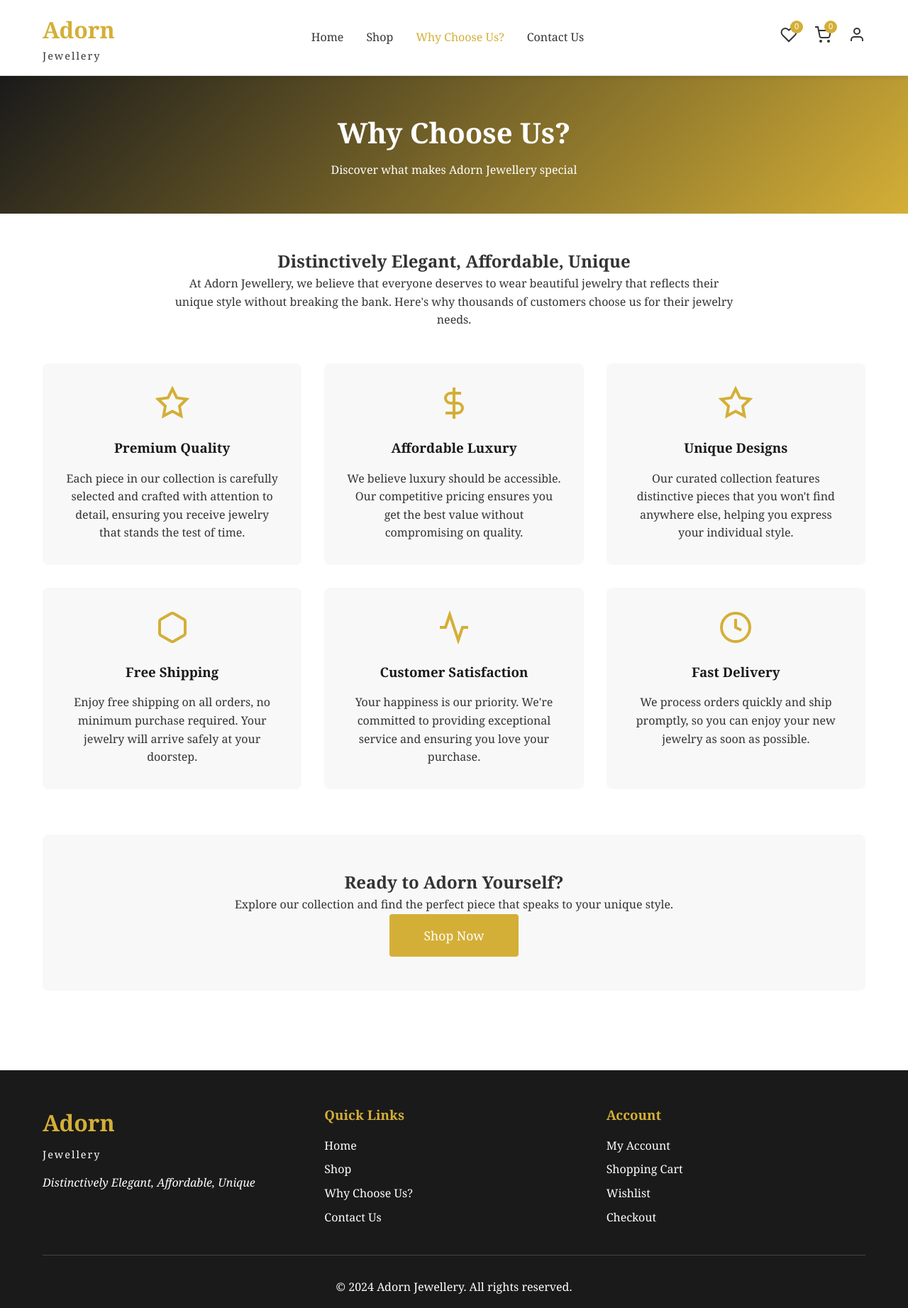
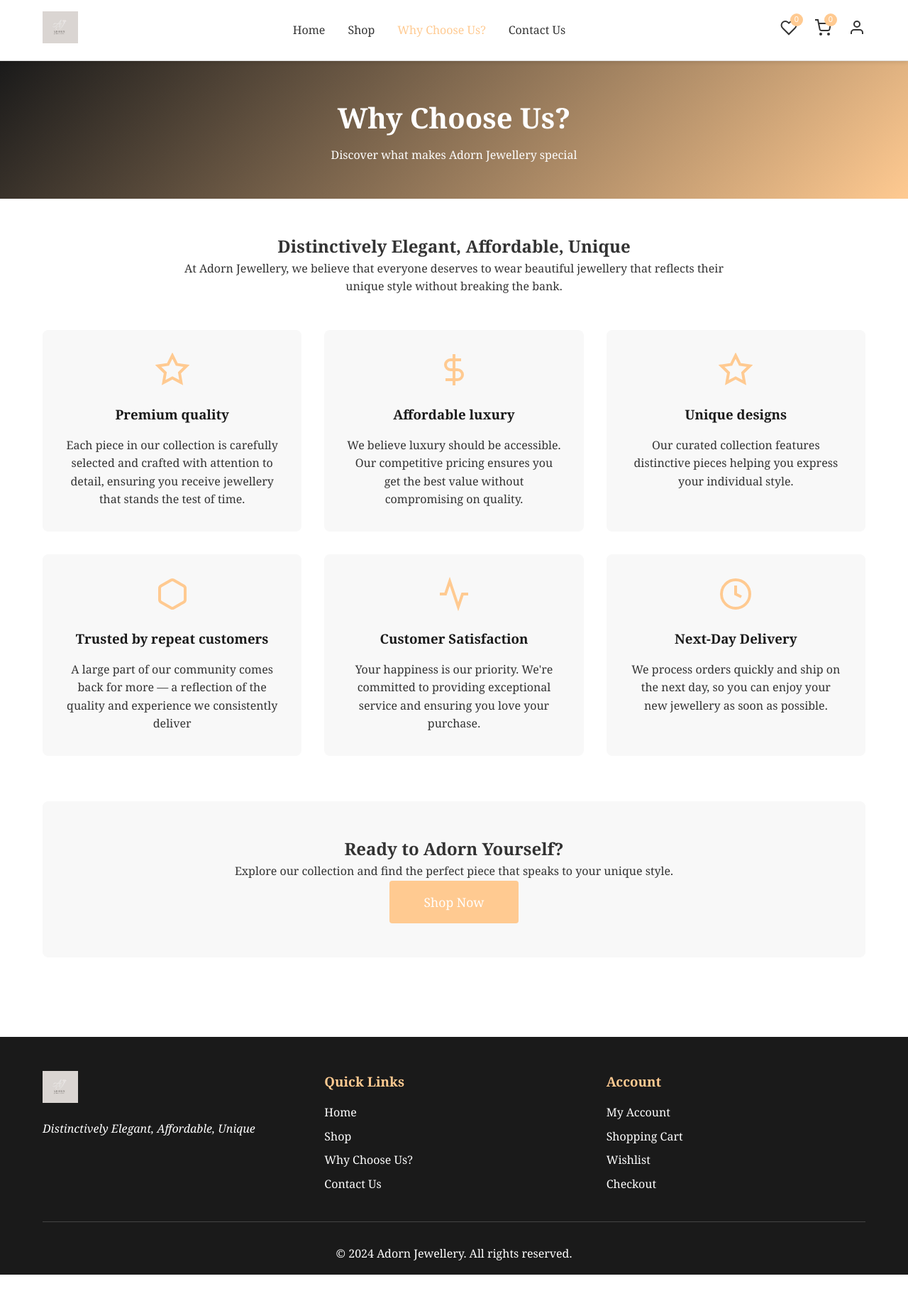
Before and after one commit to Lerroy-Gatimu/Adorn-New, a Django app: page /why-choose-us/ in a window 1280 px wide. Shown: the whole page at 71% size. After the commit the page ends 1796 px from the top, so only its background shows below. Run offline with Django 5.2, Linux system fonts and the light colour scheme.

Commit message:
Second commit

```diff
--- a/static/css/style.css
+++ b/static/css/style.css
@@ -5,7 +5,7 @@
 }
 
 :root {
-    --primary-color: #d4af37;
+    --primary-color: #ffca91;
     --secondary-color: #1a1a1a;
     --text-color: #333;
     --light-bg: #f8f8f8;
--- a/templates/base.html
+++ b/templates/base.html
@@ -14,9 +14,9 @@
             <nav class="navbar">
                 <div class="logo">
                     <a href="{% url 'shop:home' %}">
-                        <h1>Adorn</h1>
-                        <p class="logo-tagline">Jewellery</p>
+                       <img src="{% static 'images/Adorn logo.jpg' %}" alt="Adorn Logo" width="50" >
                     </a>
+
                 </div>
 
                 <div class="nav-links">
@@ -77,8 +77,9 @@
             <div class="footer-content">
                 <div class="footer-section">
                     <div class="footer-logo">
-                        <h2>Adorn</h2>
-                        <p class="footer-tagline">Jewellery</p>
+                        <a href="{% url 'shop:home' %}">
+                            <img src="{% static 'images/Adorn logo.jpg' %}" alt="Adorn Logo" width="50" >
+                        </a>
                     </div>
                     <p class="footer-motto">Distinctively Elegant, Affordable, Unique</p>
                 </div>
--- a/templates/shop/home.html
+++ b/templates/shop/home.html
@@ -49,9 +49,9 @@
                     <h3 class="product-name">{{ product.name }}</h3>
                     <p class="product-category">{{ product.category.name }}</p>
                     <div class="product-price">
-                        <span class="current-price">${{ product.price }}</span>
+                        <span class="current-price">Ksh. {{ product.price }}</span>
                         {% if product.original_price %}
-                        <span class="original-price">${{ product.original_price }}</span>
+                        <span class="original-price">Ksh. {{ product.original_price }}</span>
                         {% endif %}
                     </div>
                     <div class="product-actions">
--- a/templates/shop/shop.html
+++ b/templates/shop/shop.html
@@ -74,9 +74,9 @@
                             <h3 class="product-name">{{ product.name }}</h3>
                             <p class="product-category">{{ product.category.name }}</p>
                             <div class="product-price">
-                                <span class="current-price">${{ product.price }}</span>
+                                <span class="current-price">Ksh. {{ product.price }}</span>
                                 {% if product.original_price %}
-                                <span class="original-price">${{ product.original_price }}</span>
+                                <span class="original-price">Ksh. {{ product.original_price }}</span>
                                 {% endif %}
                             </div>
                             <div class="product-actions">
--- a/templates/shop/why_choose_us.html
+++ b/templates/shop/why_choose_us.html
@@ -15,7 +15,8 @@
     <div class="container">
         <div class="why-intro">
             <h2>Distinctively Elegant, Affordable, Unique</h2>
-            <p>At Adorn Jewellery, we believe that everyone deserves to wear beautiful jewelry that reflects their unique style without breaking the bank. Here's why thousands of customers choose us for their jewelry needs.</p>
+            <p>At Adorn Jewellery, we believe that everyone deserves to wear beautiful jewellery that reflects their unique style without breaking the bank.
+            </p>
         </div>
 
         <div class="features-grid">
@@ -25,8 +26,8 @@
                         <path d="M12 2L15.09 8.26L22 9.27L17 14.14L18.18 21.02L12 17.77L5.82 21.02L7 14.14L2 9.27L8.91 8.26L12 2Z"></path>
                     </svg>
                 </div>
-                <h3>Premium Quality</h3>
-                <p>Each piece in our collection is carefully selected and crafted with attention to detail, ensuring you receive jewelry that stands the test of time.</p>
+                <h3>Premium quality</h3>
+                <p>Each piece in our collection is carefully selected and crafted with attention to detail, ensuring you receive jewellery that stands the test of time.</p>
             </div>
 
             <div class="feature-card">
@@ -36,7 +37,7 @@
                         <path d="M17 5H9.5a3.5 3.5 0 0 0 0 7h5a3.5 3.5 0 0 1 0 7H6"></path>
                     </svg>
                 </div>
-                <h3>Affordable Luxury</h3>
+                <h3>Affordable luxury</h3>
                 <p>We believe luxury should be accessible. Our competitive pricing ensures you get the best value without compromising on quality.</p>
             </div>
 
@@ -46,8 +47,8 @@
                         <polygon points="12 2 15.09 8.26 22 9.27 17 14.14 18.18 21.02 12 17.77 5.82 21.02 7 14.14 2 9.27 8.91 8.26 12 2"></polygon>
                     </svg>
                 </div>
-                <h3>Unique Designs</h3>
-                <p>Our curated collection features distinctive pieces that you won't find anywhere else, helping you express your individual style.</p>
+                <h3>Unique designs</h3>
+                <p>Our curated collection features distinctive pieces helping you express your individual style.</p>
             </div>
 
             <div class="feature-card">
@@ -56,8 +57,8 @@
                         <path d="M21 16V8a2 2 0 0 0-1-1.73l-7-4a2 2 0 0 0-2 0l-7 4A2 2 0 0 0 3 8v8a2 2 0 0 0 1 1.73l7 4a2 2 0 0 0 2 0l7-4A2 2 0 0 0 21 16z"></path>
                     </svg>
                 </div>
-                <h3>Free Shipping</h3>
-                <p>Enjoy free shipping on all orders, no minimum purchase required. Your jewelry will arrive safely at your doorstep.</p>
+                <h3>Trusted by repeat customers</h3>
+                <p>A large part of our community comes back for more — a reflection of the quality and experience we consistently deliver</p>
             </div>
 
             <div class="feature-card">
@@ -77,8 +78,8 @@
                         <polyline points="12 6 12 12 16 14"></polyline>
                     </svg>
                 </div>
-                <h3>Fast Delivery</h3>
-                <p>We process orders quickly and ship promptly, so you can enjoy your new jewelry as soon as possible.</p>
+                <h3>Next-Day Delivery</h3>
+                <p>We process orders quickly and ship on the next day, so you can enjoy your new jewellery as soon as possible.</p>
             </div>
         </div>
 
```
Also changed, not shown: static/images/Adorn logo.jpg (added).
